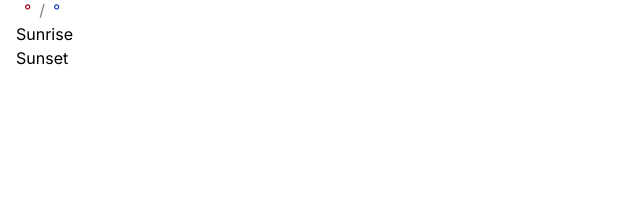
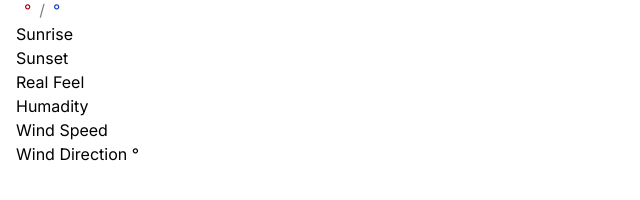
Before and after one commit to snkio/react-weather, a React (Vite) app: page / in a window 1280 px wide. Shown: the part 184-384 px from the top of the page, without its empty margins (0-640 px from the left). Built offline with nearby package versions, Linux system fonts and the light colour scheme; no server answers.

Commit message:
feat: add weather conditions to ui

```diff
--- a/src/components/WeatherInfo/WeatherInfo.jsx
+++ b/src/components/WeatherInfo/WeatherInfo.jsx
@@ -20,6 +20,10 @@ function WeatherInfo({ city, weather }) {
 
         {city && <p>Sunrise {weather?.daily?.sunrise?.hour}</p>}
         {city && <p>Sunset {weather?.daily?.sunset?.hour}</p>}
+        {city && <p>Real Feel {weather?.now?.realfeel}</p>}
+        {city && <p>Humadity {weather?.now?.humadity}</p>}
+        {city && <p>Wind Speed {weather?.now?.windSpeed}</p>}
+        {city && <p>Wind Direction {weather?.now?.windDirection}&deg;</p>}
       </div>
     </>
   );
--- a/src/utils/weather.js
+++ b/src/utils/weather.js
@@ -194,6 +194,7 @@ export async function getWeather(cityName) {
     const feelingsNow = weatherNow?.apparent_temperature;
     const humidityNow = weatherNow?.relative_humidity_2m;
     const windSpeedNow = weatherNow?.wind_speed_10m;
+    const windDirectionNow = weatherNow?.wind_direction_10m;
 
     const getCurrentHour = new Date().getHours();
 
@@ -229,9 +230,10 @@ export async function getWeather(cityName) {
         cityName: fullCity,
         type: toWeather(weatherNow),
         temperature: Math.round(tempNow),
-        realfeal: Math.round(feelingsNow),
+        realfeel: Math.round(feelingsNow),
         humadity: humidityNow,
         windSpeed: windSpeedNow,
+        windDirection: windDirectionNow,
       },
       hour: {
         type: typeHour,
```
